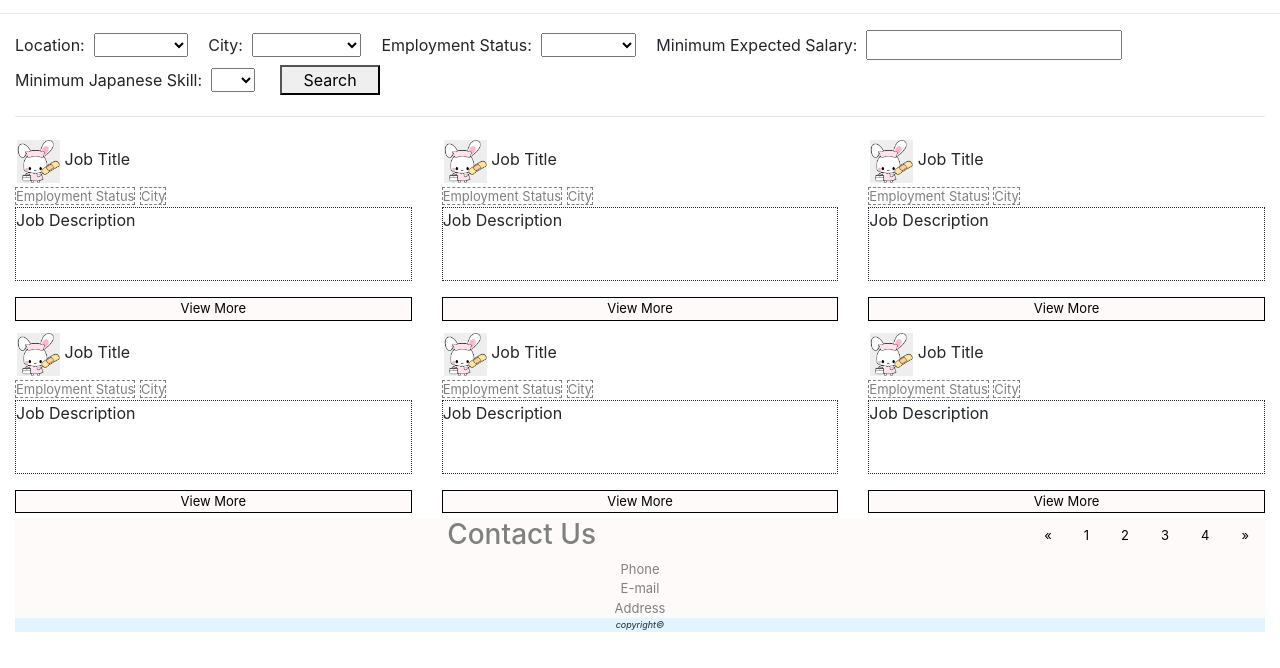
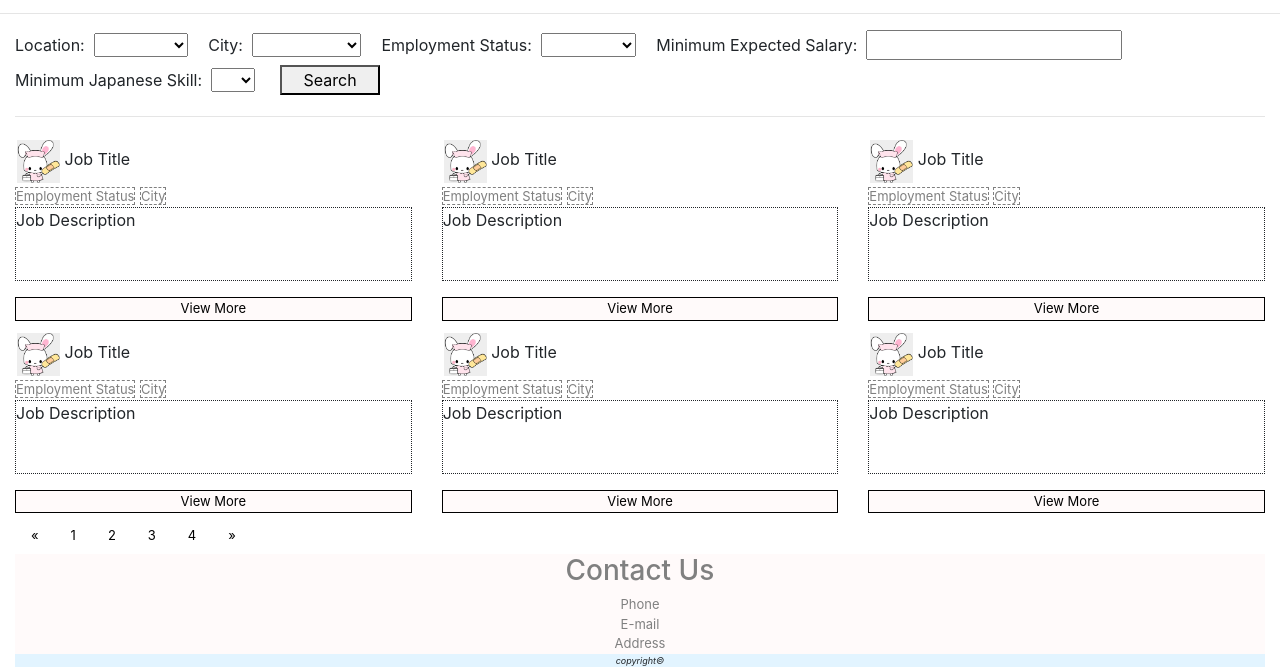
Before and after one commit to thethninnwai/HAJ_website, a plain HTML site: page main.html in a window 1280 px wide. Shown: the part 132-800 px from the top of the page. Drawn offline with nearby package versions, Linux system fonts and the light colour scheme.

Commit message:
Update main.html

```diff
--- a/main.html
+++ b/main.html
@@ -119,7 +119,7 @@
             <button type="button" onclick="" id="button">View More</button>
         </div>
     </div>
-    <div class="pagination" style="float: right;">
+    <div class="pagination">
         <a>&laquo;</a>
         <a>1</a>
         <a>2</a>
```
